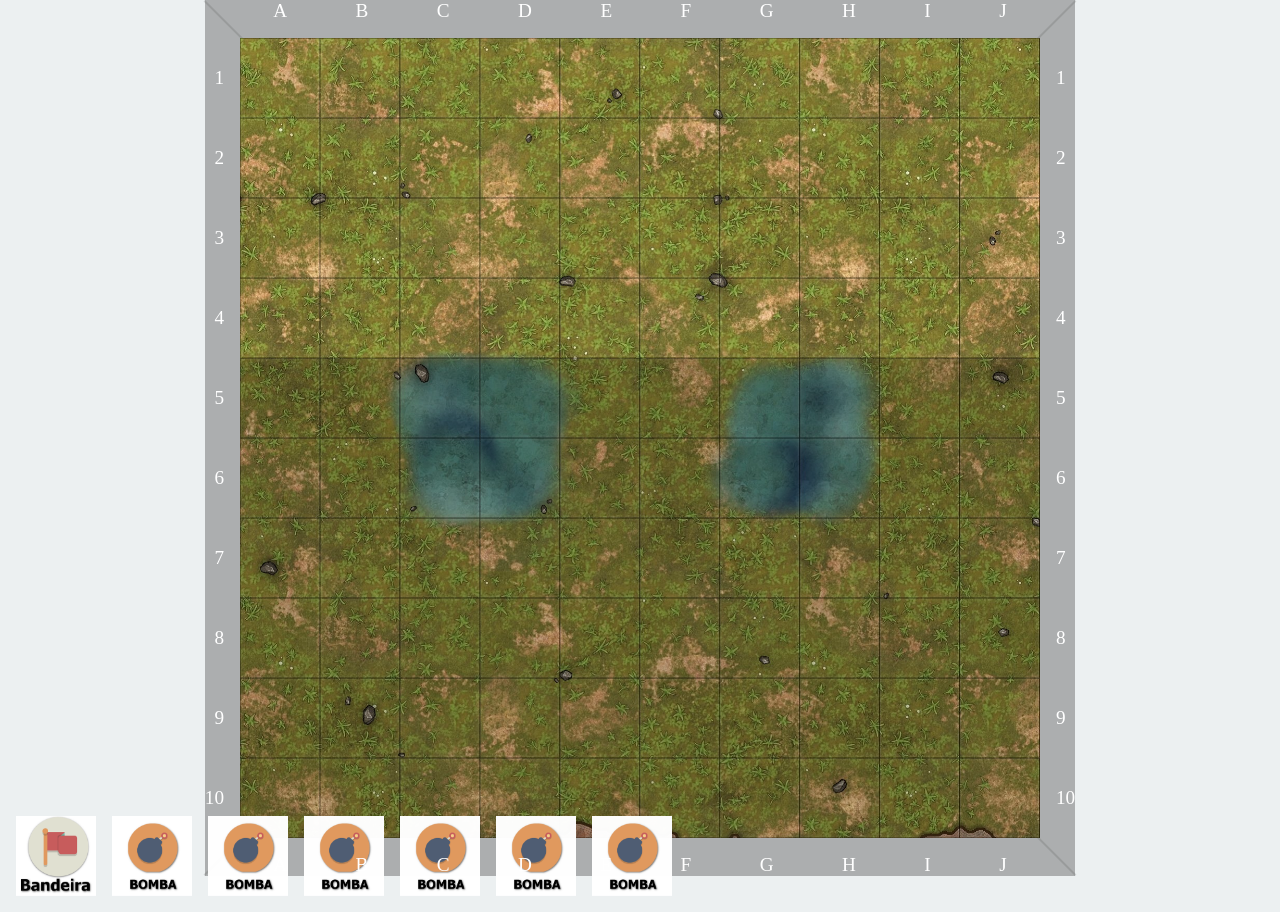
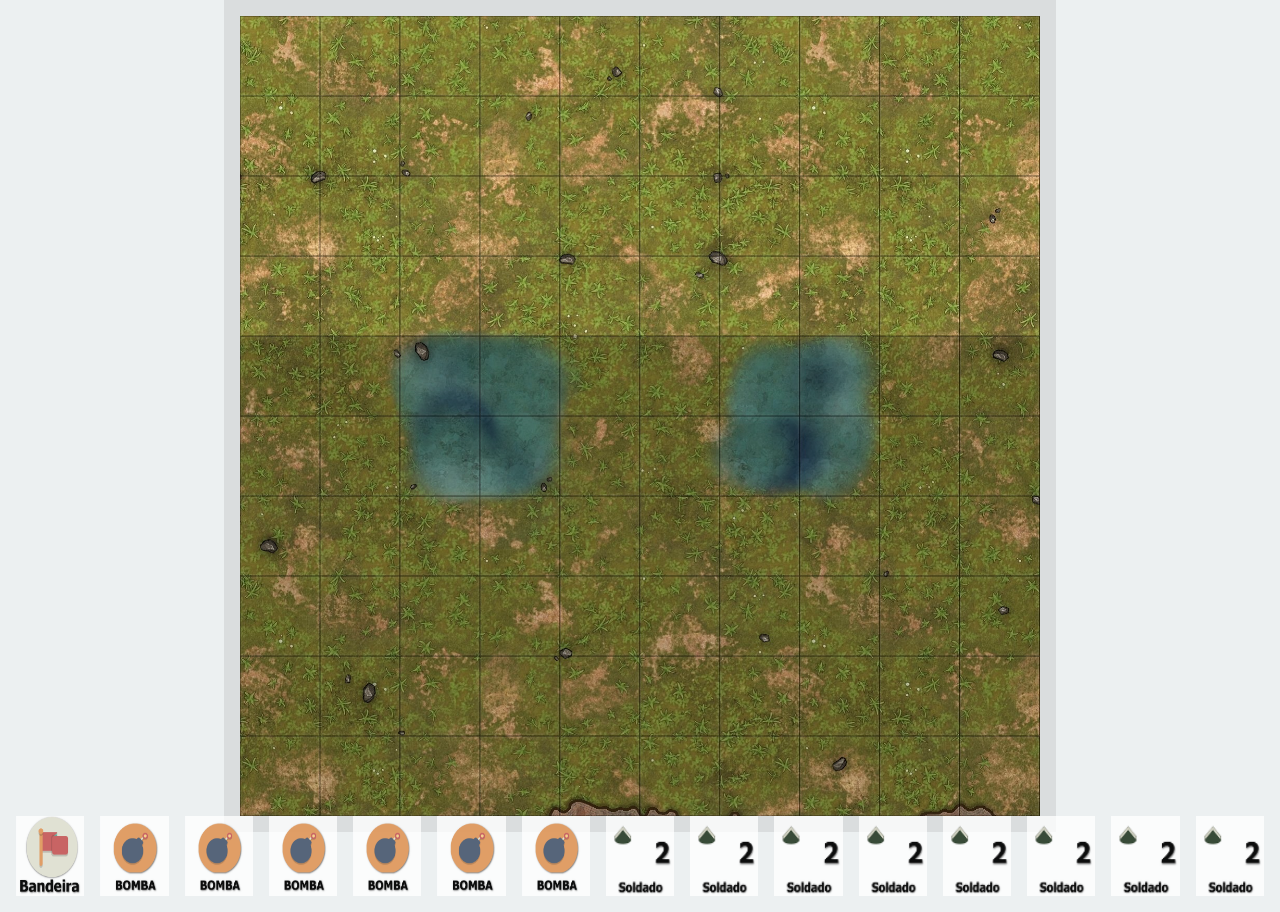
Before and after one commit to pablogeokar/combatentes, a Next.js app in the folder web/: page / in a window 1280 px wide. Built offline with nearby package versions, Linux system fonts and the light colour scheme.

Commit message:
criação das peças e atribuindo movimentação

```diff
--- a/web/src/app/page.tsx
+++ b/web/src/app/page.tsx
@@ -6,6 +6,7 @@ import { Tabuleiro, Card } from '@/components';
 export default function Home() {
 
   const bombas = [...Array(6)]
+  const soldados = [...Array(8)]
 
   return (
     <>
@@ -17,6 +18,9 @@ export default function Home() {
         {
           bombas.map((_, index) => (<Card key={index} cardType='Bomba' id={`bomba-${index}`} />))
         }
+        {
+          soldados.map((_, index) => (<Card key={index} cardType='Soldado' id={`soldado-${index}`} />))
+        }
       </div>
     </>
   )
--- a/web/src/components/Card/Card.module.css
+++ b/web/src/components/Card/Card.module.css
@@ -1,10 +1,13 @@
-.card{
-  background: rgba(255,255,255,.9);
+.card {
   width: 80px;
   height: 80px;
+  opacity: .95;
   cursor: pointer;
+  transition: all .5s ease-in-out;
 }
 
-.image{
+.image {
+  width: 80px;
+  height: 80px;
   pointer-events: none;
 }
--- a/web/src/components/Card/Card.tsx
+++ b/web/src/components/Card/Card.tsx
@@ -6,7 +6,7 @@ import { useGameContext } from './../../context/hook';
 
 interface CardProps {
   id: string
-  cardType: 'Bandeira' | 'Bomba'
+  cardType: 'Bandeira' | 'Bomba' | 'Soldado'
 }
 
 
@@ -28,6 +28,9 @@ export default function Card({ id, cardType }: CardProps) {
     case 'Bomba':
       image = '/pecas/bomba.png'
       break;
+    case 'Soldado':
+      image = '/pecas/soldado.png'
+      break;
     default:
       break;
   }
--- a/web/src/components/Tabuleiro/Tabuleiro.module.scss
+++ b/web/src/components/Tabuleiro/Tabuleiro.module.scss
@@ -9,15 +9,9 @@
 }
 
 .container {
-  display: grid;
-  gap: 16px;
-  grid-template-areas:
-    "header header header"
-    "sideA content sideB"
-    "footer footer footer";
-  background-color: rgba(75, 75, 75, 0.4);
-  color: #ffffff;
-  font-size: 1.2rem;
+  display: block;
+  padding: 16px;
+  background-color: rgba(0, 0, 0, 0.08);
 }
 
 .lago {
@@ -29,80 +23,6 @@
   cursor: not-allowed !important;
 }
 
-.header {
-  position: relative;
-  grid-area: header;
-  display: flex;
-  justify-content: space-evenly;
-
-  &::before {
-    position: absolute;
-    content: "";
-    left: 0;
-    border-bottom: 2px solid rgba(75, 75, 75, 0.2);
-    width: 100px;
-    transform: rotate(45deg);
-    transform-origin: top left;
-    z-index: -1;
-  }
-  &::after {
-    position: absolute;
-    content: "";
-    right: 0;
-    border-bottom: 2px solid rgba(75, 75, 75, 0.2);
-    width: 100px;
-    transform: rotate(-45deg);
-    transform-origin: top right;
-    z-index: -1;
-  }
-}
-
-.footer {
-  position: relative;
-  grid-area: footer;
-  display: flex;
-  justify-content: space-evenly;
-  &::before {
-    position: absolute;
-    content: "";
-    left: 0;
-    bottom: 0;
-    border-bottom: 2px solid rgba(75, 75, 75, 0.2);
-    width: 100px;
-    transform: rotate(-45deg);
-    transform-origin: bottom left;
-    z-index: -1;
-  }
-
-  &::after {
-    position: absolute;
-    content: "";
-    right: 0;
-    bottom: 0;
-    border-bottom: 2px solid rgba(75, 75, 75, 0.2);
-    width: 100px;
-    transform: rotate(45deg);
-    transform-origin: bottom right;
-    z-index: -1;
-  }
-}
-
-.sideA {
-  grid-area: sideA;
-  display: flex;
-  flex-direction: column;
-  justify-content: space-around;
-  align-items: flex-end;
-}
-
-.sideB {
-  grid-area: sideB;
-  display: flex;
-  flex-direction: column;
-  justify-content: space-around;
-  align-items: flex-start;
-}
-
 .casa {
   width: 80px;
   height: 80px;
--- a/web/src/components/Tabuleiro/Tabuleiro.tsx
+++ b/web/src/components/Tabuleiro/Tabuleiro.tsx
@@ -27,21 +27,28 @@ export default function Tabuleiro() {
 
 
   const moveCard = (e: any) => {
+    // Se não tiver nenhum card selecionado então já aborta o processo
     if (selectedCard === '') return
 
+    // Seleciona a casa desejada
     const casa = document.querySelector(`#${e.target.id}`) as HTMLDivElement
 
+    // Caso a casa esteja posicionada no lago ou na parte inativa do tabuleiro então
+    // o processo também ser´pa abortado
     if (casa.classList.contains('Tabuleiro_lago__WjNwR')) return
+    if (casa.classList.contains('Tabuleiro_inativo__6Up5h')) return
 
+    // Move o card para a posição da casa selecionada
     const card = document.querySelector(`#${selectedCard}`) as HTMLDivElement
     card.style.position = 'absolute'
     card.style.top = e.target.offsetTop + 'px'
     card.style.left = e.target.offsetLeft + 'px'
 
+    // Limpa o card da memória
     setSelectedCard('')
   }
 
-
+  // Cria um array com 100 posições, sendo 10 posições para cada letra do array
   for (let i = 0; i < 10; i++) {
     for (let j = 0; j < letras.length; j++) {
       casas.push(`${letras[j]}${i + 1}`)
@@ -51,54 +58,6 @@ export default function Tabuleiro() {
 
   return (
     <div className={styles.container}>
-      <div className={styles.header}>
-        <span>A</span>
-        <span>B</span>
-        <span>C</span>
-        <span>D</span>
-        <span>E</span>
-        <span>F</span>
-        <span>G</span>
-        <span>H</span>
-        <span>I</span>
-        <span>J</span>
-      </div>
-      <div className={styles.footer}>
-        <span>A</span>
-        <span>B</span>
-        <span>C</span>
-        <span>D</span>
-        <span>E</span>
-        <span>F</span>
-        <span>G</span>
-        <span>H</span>
-        <span>I</span>
-        <span>J</span>
-      </div>
-      <div className={styles.sideA}>
-        <span>1</span>
-        <span>2</span>
-        <span>3</span>
-        <span>4</span>
-        <span>5</span>
-        <span>6</span>
-        <span>7</span>
-        <span>8</span>
-        <span>9</span>
-        <span>10</span>
-      </div>
-      <div className={styles.sideB}>
-        <span>1</span>
-        <span>2</span>
-        <span>3</span>
-        <span>4</span>
-        <span>5</span>
-        <span>6</span>
-        <span>7</span>
-        <span>8</span>
-        <span>9</span>
-        <span>10</span>
-      </div>
       <div className={styles.tabuleiro}>
         {
           casas.map(casa => (
```
